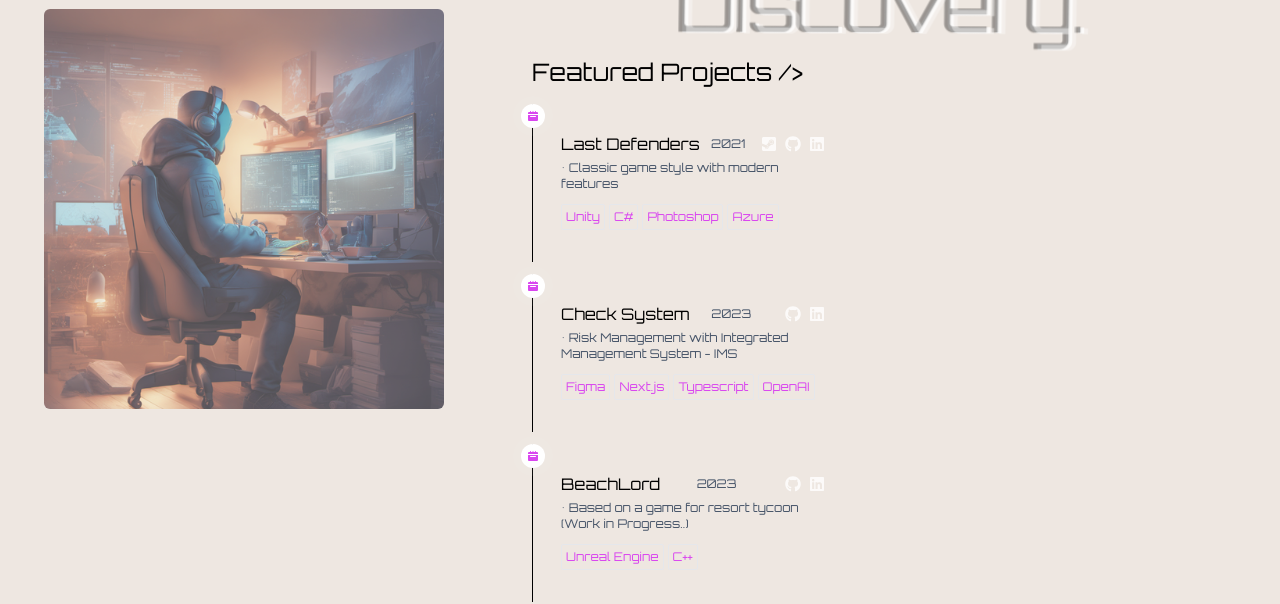
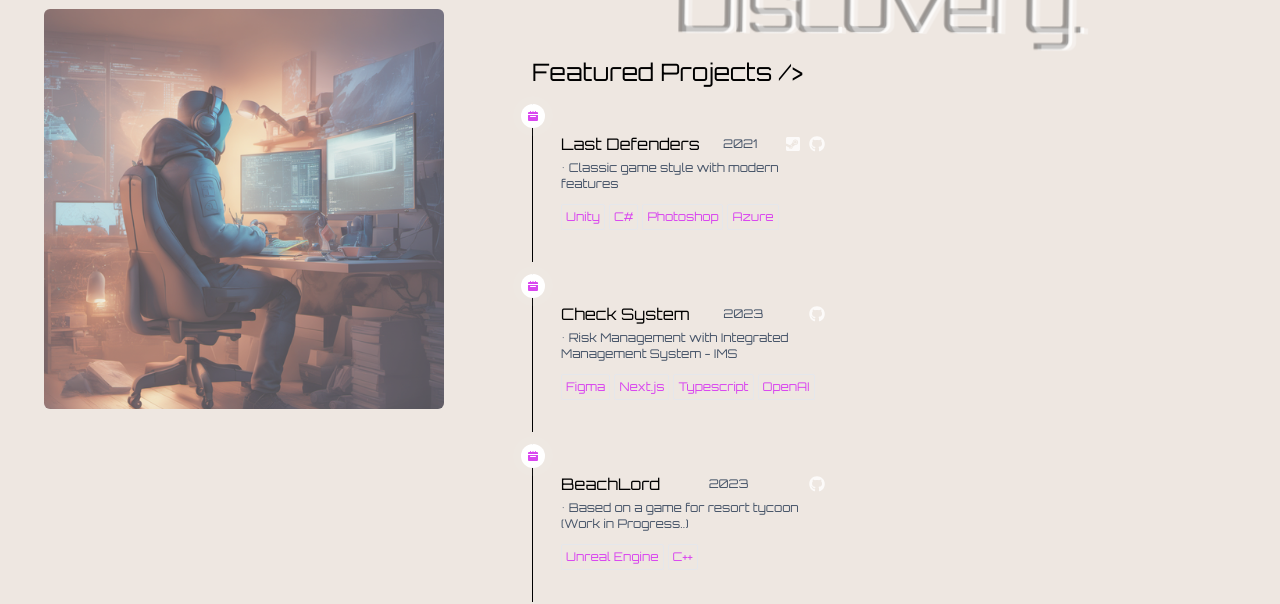
Before and after one commit to DiegoCstyles/portfolio, a Next.js app: page / in a window 1280 px wide. Shown: the part 2320-2924 px from the top of the page. Built offline with nearby package versions, Linux system fonts and the light colour scheme.

Commit message:
Update Section.tsx

```diff
--- a/components/Projects/Section.tsx
+++ b/components/Projects/Section.tsx
@@ -7,7 +7,7 @@ import ContactImage from './code.png';
 import Image from 'next/image';
 
 interface ProjectsProps {
-currentLanguage: string;
+  currentLanguage: string;
 }
 
 interface ProjectTranslation {
@@ -70,7 +70,6 @@ const projects = [
     technologies: ['Unity', 'C#', 'Photoshop', 'Azure'],
     steamLink: 'https://store.steampowered.com/app/1750690/Last_Defenders/',
     githubLink: 'https://github.com/DiegoCstyles',
-    linkedinLink: 'https://www.linkedin.com/in/diegoerc/',
   },
   {
     title: 'Check System',
@@ -78,7 +77,6 @@ const projects = [
     description: 'Risk Management with Integrated Management System - IMS',
     technologies: ['Figma', 'Next.js', 'Typescript', 'OpenAI'],
     githubLink: 'https://github.com/DiegoCstyles/Check',
-    linkedinLink: 'https://www.linkedin.com/in/diegoerc/',
   },
   {
     title: 'BeachLord',
@@ -86,7 +84,6 @@ const projects = [
     description: 'Based on a game for resort tycoon (Work in Progress..)',
     technologies: ['Unreal Engine', 'C++'],
     githubLink: 'https://github.com/DiegoCstyles/Beachlord',
-    linkedinLink: 'https://www.linkedin.com/in/diegoerc/',
   },
 ];
 
@@ -155,9 +152,6 @@ const Section = ({ currentLanguage }: ProjectsProps) => {
                           {project.githubLink && (
                             <Icon href={project.githubLink} target='_blank' label='Github' classNameIcon='ml-2' classNameLink='group' icon={FaGithub}></Icon>
                           )}
-                          {project.linkedinLink && (
-                            <Icon href={project.linkedinLink} target='_blank' label='Code' classNameIcon='ml-2' classNameLink='group' icon={FaLinkedin}></Icon>
-                          )}
                         </div>
                       </div>
                       {project.description && (
```
